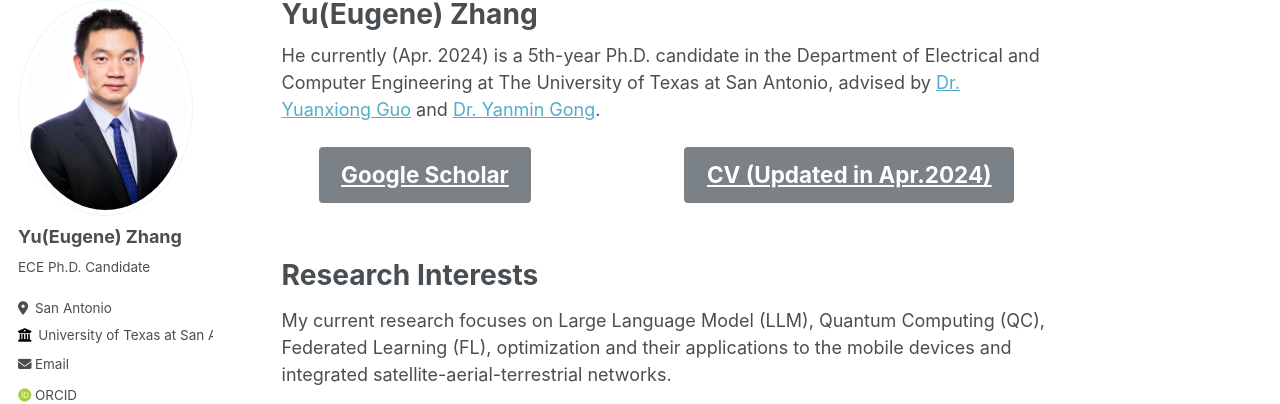
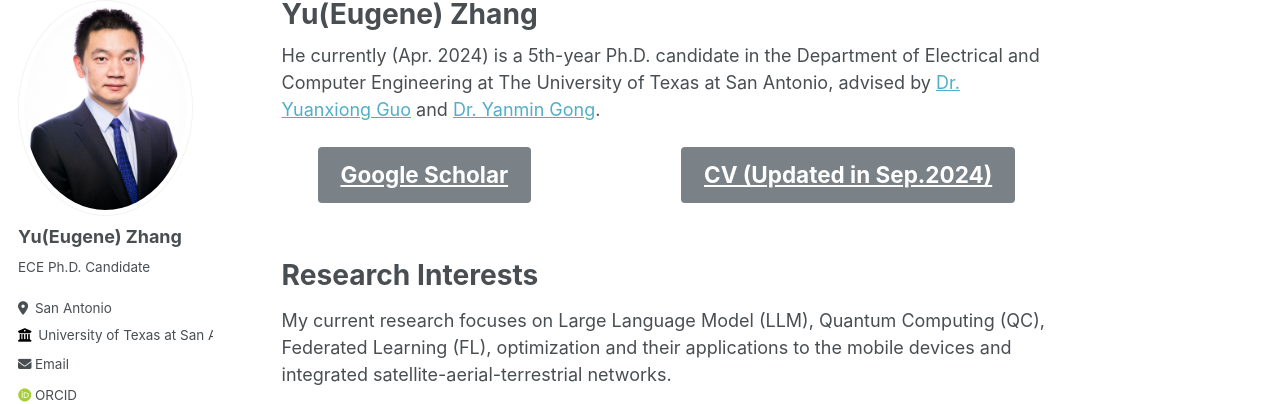
Before and after one commit to Yu-Zhang-Eugene/yu-zhang-eugene.github.io, a Jekyll site: the page built from _pages/about.md, in a window 1280 px wide and 900 px high. Shown: the part 106-510 px from the top of the window. Built offline with Jekyll 4.4.1, drawn with Linux system fonts in a browser that asks for light colours; some web fonts are replaced.

Commit message:
modified:   _pages/about.md 	new file:   files/cv.pdf 	deleted:    files/paper1.pdf 	deleted:    files/paper2.pdf 	deleted:    files/paper3.pdf

```diff
--- a/_pages/about.md
+++ b/_pages/about.md
@@ -14,7 +14,7 @@ He currently (Apr. 2024) is a 5th-year Ph.D. candidate in the Department of Elec
 <a href="https://scholar.google.com/citations?hl=en&user=p6z9Id4AAAAJ" class="btn btn--x-large" target="_blank">Google Scholar</a>
  &nbsp;
   <!-- Second button linking to GitHub -->
-<a href="https://yu-zhang-eugene.github.io/files/paper1.pdf" class="btn btn--x-large" target="_blank">CV (Updated in Apr.2024)</a>
+<a href="https://yu-zhang-eugene.github.io/files/cv.pdf" class="btn btn--x-large" target="_blank">CV (Updated in Sep.2024)</a>
 </div>
 
 <p>&nbsp;</p>
```
Also changed, not shown: 4 other files.
